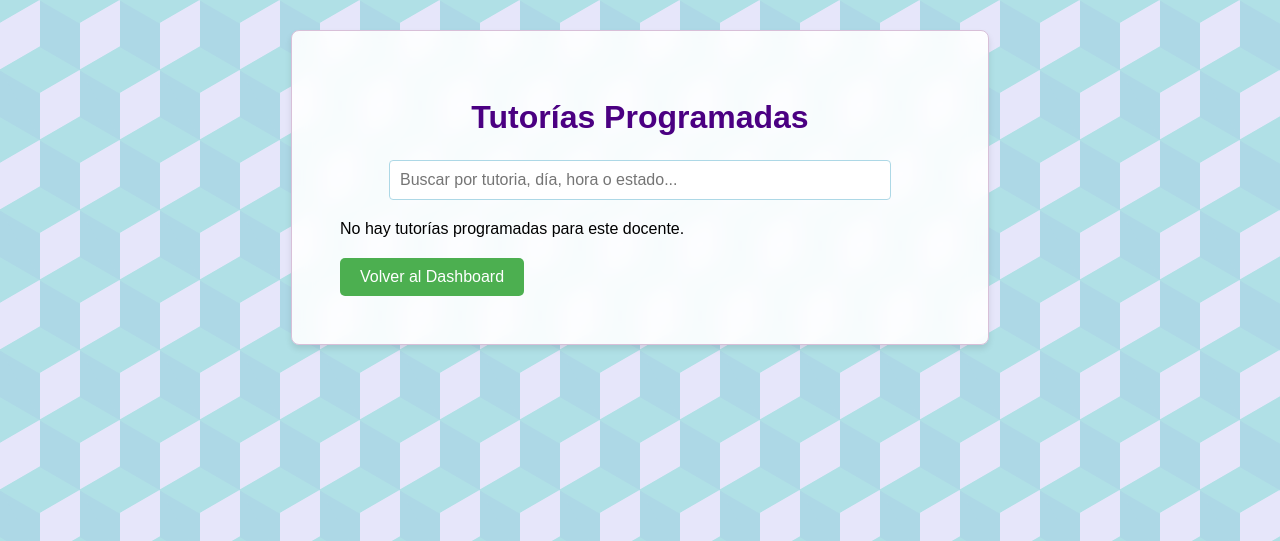
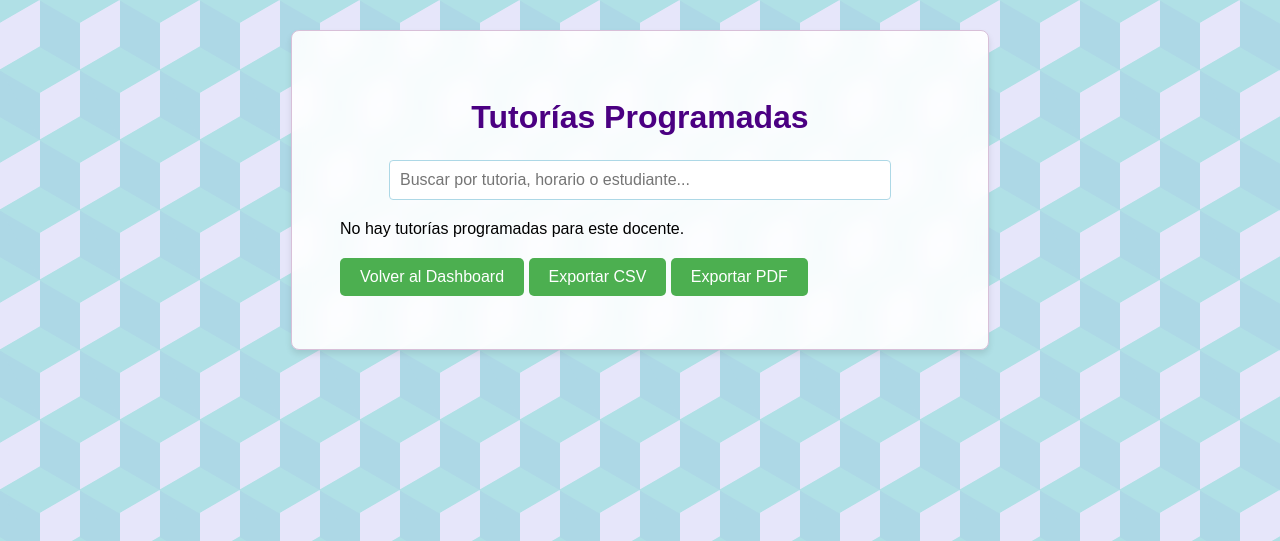
Before and after one commit to LauraLopez0110/proyecto_integrador-tutorias, a Flask app: page /teacher/tutorias-apartadas/1 in a window 1280 px wide. Shown: the top 541 px of the page. Run offline with Flask 3, Linux system fonts and the light colour scheme.

Commit message:
Generar archivo plano csv y pdf para tutorias_programadas

```diff
--- a/app.py
+++ b/app.py
@@ -1,10 +1,14 @@
-from flask import Flask, render_template, redirect, url_for, flash, session, request
+from flask import Flask, render_template, redirect, url_for, flash, session, request, send_file
 from flask_bcrypt import Bcrypt
 from config import Config
 from models import db, User,Tutoria, Estudiante, Docente, HorariosTutoria
 from models import Inscripcion,FormatoTutoria, Compromiso, FormatoTutoriaCompromiso
 # Importa db y User, Tutoria
 from datetime import datetime
+import io
+import csv
+from reportlab.lib.pagesizes import letter
+from reportlab.pdfgen import canvas
 
 
 app = Flask(__name__)
@@ -698,9 +702,6 @@ def gestionar_horarios():
     # Mostrar la vista con todos los horarios y formularios para crear nuevos
     return render_template('gestionar_horarios.html', horarios=horarios, tutorias=tutorias)
 
-
-
-
 @app.route('/tutorias/disponibles', methods=['GET'])
 def tutorias_disponibles():
 
@@ -722,12 +723,15 @@ def listar_tutorias_apartadas(docente_id):
         .join(Tutoria)  # Unir con la tabla de tutorías
         .join(HorariosTutoria)  # Unir con la tabla de horarios
         .filter(Tutoria.docente_id == docente_id)  # Filtrar por el docente
-        .filter(HorariosTutoria.estado != 'Disponible' and HorariosTutoria.estado != 'No disponible')  # Solo mostrar horarios ocupados
+        .filter(
+            (HorariosTutoria.estado != 'Disponible') &
+            (HorariosTutoria.estado != 'No disponible')
+        )  # Solo mostrar horarios ocupados
         .distinct()  # Evitar duplicados
         .all()  # Obtener todos los resultados
     )
 
-    return render_template('tutorias_programadas.html', tutorias=tutorias_inscritas)
+    return render_template('tutorias_programadas.html', tutorias=tutorias_inscritas, docente_id=docente_id)
 
 
 @app.route('/formato_tutoria', methods=['GET', 'POST'])
@@ -875,7 +879,128 @@ def editar_inscripcion(inscripcion_id):
         horarios_disponibles=horarios_disponibles
     )
 
+@app.route('/exportar_csv/<int:docente_id>', methods=['GET'])
+def exportar_csv(docente_id):
+    # Consultar tutorías del docente que tengan inscripciones
+    tutorias_inscritas = (
+        Inscripcion.query
+        .join(Tutoria)  # Unir con la tabla de tutorías
+        .join(HorariosTutoria)  # Unir con la tabla de horarios
+        .filter(Tutoria.docente_id == docente_id)  # Filtrar por el docente
+        .filter(
+            (HorariosTutoria.estado != 'Disponible') &
+            (HorariosTutoria.estado != 'No disponible')
+        )  # Solo mostrar horarios ocupados
+        .distinct()  # Evitar duplicados
+        .all()  # Obtener todos los resultados
+    )
 
+    # Verificar si la consulta devuelve datos
+    if not tutorias_inscritas:
+        print(f"No se encontraron tutorías para el docente con ID {docente_id}.")
+        return "No hay tutorías inscritas para este docente."
+
+    print(f"Se encontraron {len(tutorias_inscritas)} inscripciones.")
+    for inscripcion in tutorias_inscritas:
+        print(f"Estudiante: {inscripcion.estudiante.nombre_completo}, "
+              f"Tutoria: {inscripcion.tutoria.codigo}, "
+              f"Horario: {inscripcion.horario.dia} {inscripcion.horario.hora}, "
+              f"Fecha Inscripción: {inscripcion.fecha_inscripcion}")
+
+    # Crear el archivo CSV en memoria con StringIO
+    output = io.StringIO()
+    writer = csv.writer(output, delimiter=',', quotechar='"', quoting=csv.QUOTE_MINIMAL)
+
+    # Escribir los encabezados de la tabla
+    writer.writerow(['Estudiante', 'Tutoria', 'Horario', 'Fecha de Inscripción'])
+
+    # Escribir los datos
+    for inscripcion in tutorias_inscritas:
+        estudiante_nombre = inscripcion.estudiante.nombre_completo
+        tutoria_codigo = inscripcion.tutoria.codigo
+        horario_info = f"{inscripcion.horario.dia} {inscripcion.horario.hora}"
+        fecha_inscripcion = inscripcion.fecha_inscripcion.strftime('%Y-%m-%d %H:%M:%S')
+
+        # Asegurarse de que estamos escribiendo en el archivo
+        print(f"Escribiendo fila: {estudiante_nombre}, {tutoria_codigo}, {horario_info}, {fecha_inscripcion}")
+        writer.writerow([estudiante_nombre, tutoria_codigo, horario_info, fecha_inscripcion])
+
+    # Mover el cursor de la cadena al inicio antes de enviarlo
+    output.seek(0)
+
+    # Devolver el archivo CSV como respuesta
+    return send_file(io.BytesIO(output.getvalue().encode('utf-8')),
+                     mimetype='text/csv',
+                     as_attachment=True,
+                     download_name='tutorias_programadas.csv')
+
+@app.route('/exportar_pdf/<int:docente_id>', methods=['GET'])
+def exportar_pdf(docente_id):
+    # Consultar tutorías del docente que tengan inscripciones
+    tutorias_inscritas = (
+        Inscripcion.query
+        .join(Tutoria)  # Unir con la tabla de tutorías
+        .join(HorariosTutoria)  # Unir con la tabla de horarios
+        .filter(Tutoria.docente_id == docente_id)  # Filtrar por el docente
+        .filter(
+            (HorariosTutoria.estado != 'Disponible') &
+            (HorariosTutoria.estado != 'No disponible')
+        )  # Solo mostrar horarios ocupados
+        .distinct()  # Evitar duplicados
+        .all()  # Obtener todos los resultados
+    )
+
+    # Verificar si la consulta devuelve datos
+    if not tutorias_inscritas:
+        print(f"No se encontraron tutorías para el docente con ID {docente_id}.")
+        return "No hay tutorías inscritas para este docente."
+
+    print(f"Se encontraron {len(tutorias_inscritas)} inscripciones.")
+    for inscripcion in tutorias_inscritas:
+        print(f"Estudiante: {inscripcion.estudiante.nombre_completo}, "
+              f"Tutoria: {inscripcion.tutoria.codigo}, "
+              f"Horario: {inscripcion.horario.dia} {inscripcion.horario.hora}, "
+              f"Fecha Inscripción: {inscripcion.fecha_inscripcion}")
+
+    # Crear el archivo PDF en memoria
+    output = io.BytesIO()
+    c = canvas.Canvas(output, pagesize=letter)
+    width, height = letter
+
+    # Título del documento
+    c.setFont("Helvetica-Bold", 16)
+    c.drawString(100, height - 40, "Inscripciones a Tutorías")
+
+    # Configurar el contenido en el PDF
+    y_position = height - 80
+    c.setFont("Helvetica", 12)
+
+    # Agregar los datos de las inscripciones
+    for inscripcion in tutorias_inscritas:
+        estudiante_nombre = inscripcion.estudiante.nombre_completo
+        tutoria_codigo = inscripcion.tutoria.codigo
+        horario_info = f"{inscripcion.horario.dia} {inscripcion.horario.hora}"
+        fecha_inscripcion = inscripcion.fecha_inscripcion.strftime('%Y-%m-%d %H:%M:%S')
+
+        # Escribir la fila
+        c.drawString(100, y_position, f"Estudiante: {estudiante_nombre},")
+        c.drawString(100, y_position - 20, f"Tutoria: {tutoria_codigo},")
+        c.drawString(100, y_position - 40, f"Horario: {horario_info},")
+        c.drawString(100, y_position - 60, f"Fecha Inscripción: {fecha_inscripcion}")
+        y_position -= 80
+
+        if y_position < 50:
+            c.showPage()
+            y_position = height - 40
+
+    # Finalizar y guardar el PDF
+    c.save()
+
+    # Mover el puntero al principio del archivo para enviarlo
+    output.seek(0)
+
+    # Devolver el archivo PDF como respuesta
+    return send_file(output, mimetype='application/pdf', as_attachment=True, download_name='tutorias_programadas.pdf')
 
 if __name__ == '__main__':
     app.run(debug=True)  # Inicia la aplicación en modo debug
--- a/templates/tutorias_programadas.html
+++ b/templates/tutorias_programadas.html
@@ -15,7 +15,7 @@
                 <input
                     type="text"
                     id="searchInput"
-                    placeholder="Buscar por tutoria, día, hora o estado..."
+                    placeholder="Buscar por tutoria, horario o estudiante..."
                     onkeyup="filterTutoriasProgramadas()"
                     class="search-box">
             </div>
@@ -59,6 +59,11 @@
 
         <div class="button">
             <a href="{{ url_for('dashboard') }}">Volver al Dashboard</a>
+            <a href="{{ url_for('exportar_csv', docente_id=docente_id) }}" class="btn">Exportar CSV</a>
+            <a href="{{ url_for('exportar_pdf', docente_id=docente_id) }}" class="btn">Exportar PDF</a>
+        </div>
+        <div class="button">
+
         </div>
     </div>
 </body>
@@ -69,14 +74,12 @@
         const rows = document.querySelectorAll('#tutoriasProgramadasTable tbody tr');
 
         rows.forEach(row => {
-            const tutoria = row.cells[1].textContent.toLowerCase(); // Columna nombre tutoria
-            const dia = row.cells[2].textContent.toLowerCase(); // Columna Día
-            const hora = row.cells[3].textContent.toLowerCase(); // Columna Hora
-            const estado = row.cells[4].textContent.toLowerCase(); // Columna Estado
+            const tutoria = row.cells[1].textContent.toLowerCase(); // Columna Espacio Académico
+            const dia = row.cells[2].textContent.toLowerCase(); // Columna Día y Hora
+            const estudiante = row.cells[3].textContent.toLowerCase(); // Columna Estudiantes Inscritos
 
-            // Verifica si el valor de búsqueda coincide con Tutoría o Estado
-            if (tutoria.includes(searchInput) || dia.includes(searchInput) || hora.includes(searchInput)
-            || estado.includes(searchInput)) {
+            // Verifica si el valor de búsqueda coincide con Tutoria, Día, Hora o Estudiante
+            if (tutoria.includes(searchInput) || dia.includes(searchInput) || estudiante.includes(searchInput)) {
                 row.style.display = ''; // Mostrar la fila
             } else {
                 row.style.display = 'none'; // Ocultar la fila
```
Also changed, not shown: readme2.md.
